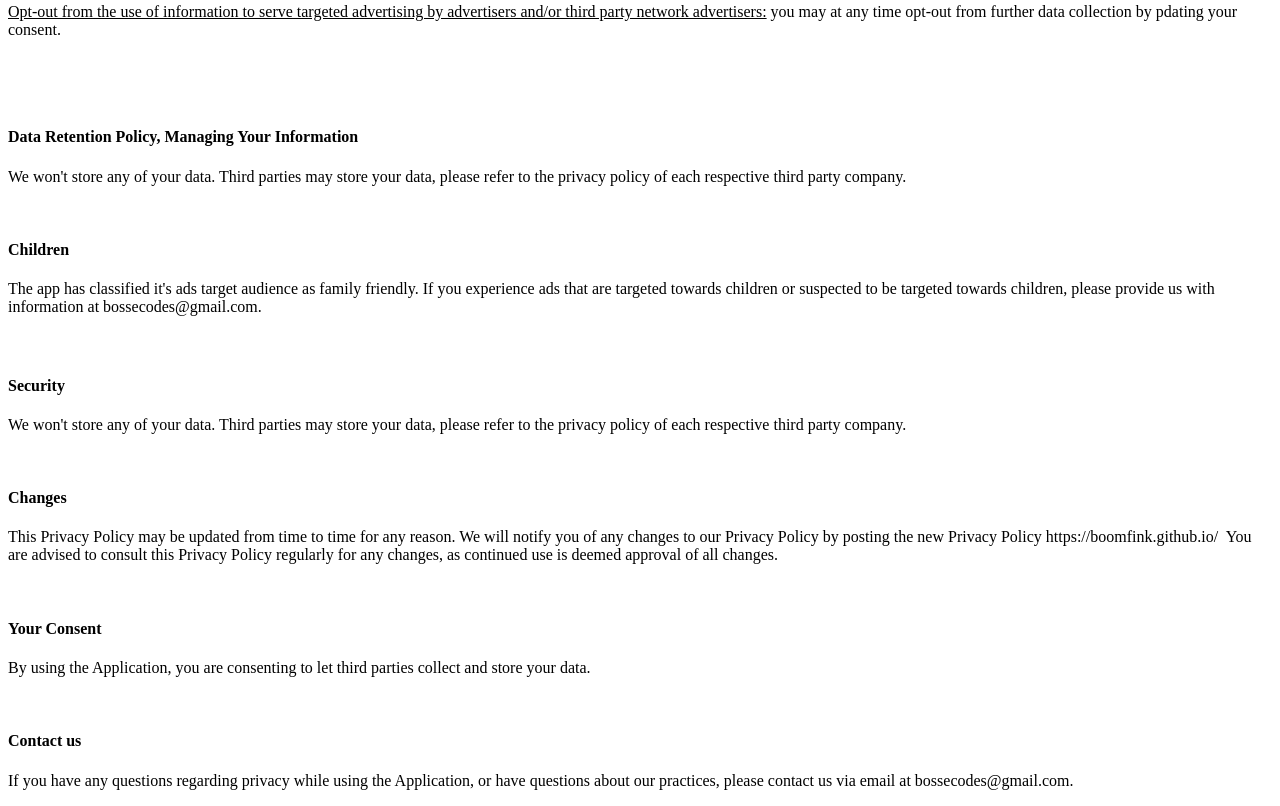
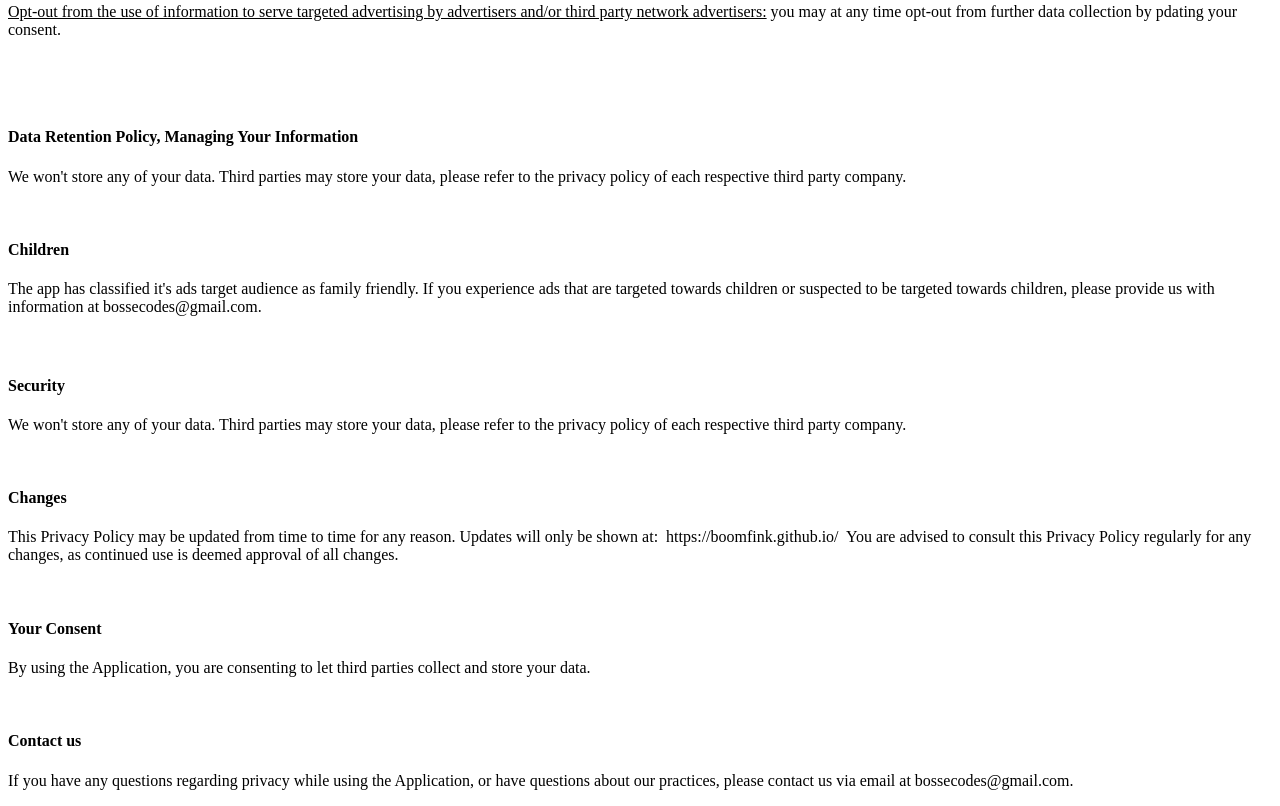
Before and after one commit to boomfink/boomfink.github.io, a plain HTML site: page index.html in a window 1280 px wide. Shown: the part 1543-2349 px from the top of the page. Drawn offline with Linux system fonts and the light colour scheme.

Commit message:
Update index.html

```diff
--- a/index.html
+++ b/index.html
@@ -66,7 +66,7 @@
 <p>We won't store any of your data. Third parties may store your data, please refer to the privacy policy of each respective third party company.</p>
 <p>&nbsp;</p>
 <h4><strong>Changes</strong></h4>
-<p>This Privacy Policy may be updated from time to time for any reason. We will notify you of any changes to our Privacy Policy by posting the new Privacy Policy&nbsp;https://boomfink.github.io/&nbsp; You are advised to consult this Privacy Policy regularly for any changes, as continued use is deemed approval of all changes.</p>
+<p>This Privacy Policy may be updated from time to time for any reason. Updates will only be shown at: &nbsp;https://boomfink.github.io/&nbsp; You are advised to consult this Privacy Policy regularly for any changes, as continued use is deemed approval of all changes.</p>
 <p>&nbsp;</p>
 <h4><strong>Your Consent</strong></h4>
 <p>By using the Application, you are consenting to let third parties collect and store your data.</p>
```
